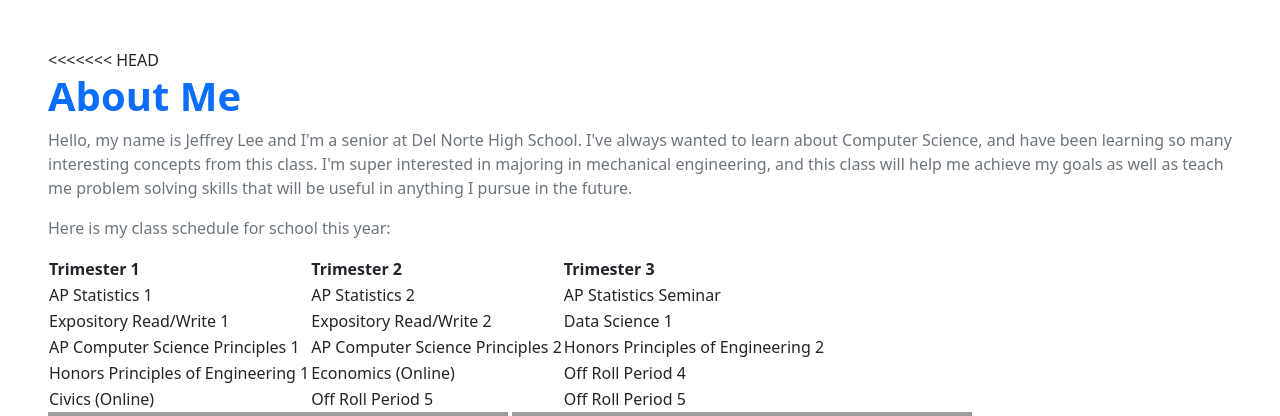
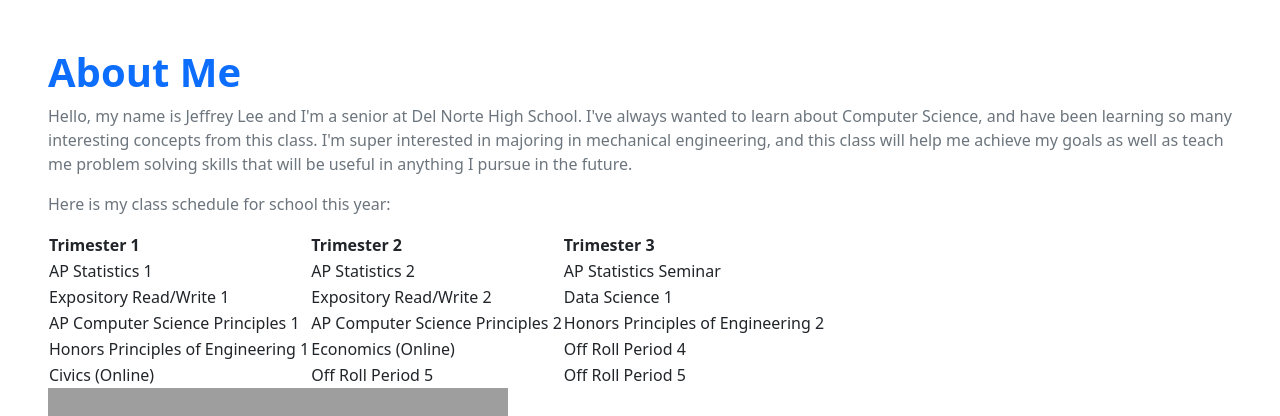
Before and after one commit to TheGerbil21/NBAD_flask, a Flask app: page /stub/ in a window 1280 px wide. Shown: the part 66-482 px from the top of the page. Run offline with Flask 2, Linux system fonts and the light colour scheme; grey boxes are pictures that could not be loaded.

Commit message:
stub finale

```diff
--- a/templates/stub.html
+++ b/templates/stub.html
@@ -8,7 +8,7 @@
 {% block body %}
     <!- Try building a new body here, bootstrap is a wise choice ->
     <div class="px-5 py-5 mx-auto">
-<<<<<<< HEAD
+
         <h1 class="text-primary"><strong>About Me</strong></h1>
         <p class="text-secondary">Hello, my name is Jeffrey Lee and I'm a senior at Del Norte High School. I've always wanted to learn about Computer Science, and have been learning so many interesting concepts from this class. I'm super interested in majoring in mechanical engineering, and this class will help me achieve my goals as well as teach me problem solving skills that will be useful in anything I pursue in the future.</p>
         <p class="text-secondary">Here is my class schedule for school this year:</p>
@@ -44,20 +44,9 @@
               <td>Off Roll Period 5</td>
             </tr>
           </table>
-          <img src="jeffrey.jpg" width="460" height="345">
-          <img src="IMG_8837.jpg" width="460" height="345">
-=======
-        <h1 class="text-primary"><strong>My Stub</strong></h1>
-<<<<<<< HEAD
-        <p class="text-secondary">Hello welcome to James' scrum board</p>
-=======
-        <p class="text-secondary">Favortie Movies:</p>
->>>>>>> 1.Hangover
-        2.Get Out
-        3.Toy Story
-        4.US
-        5.Demoliton Man
->>>>>>> 2798166624864fbf83165678a5bfe3e322bf2ec3
+          <img src="imageone.jpg" width="460" height="345">
+          <p class="text-secondary">A nice picture of me taken at the top of Yosemite Half Dome peak. I'm excited to learn all these new avenues of computer science from the remainder of the trimester!</p>
+
     </div>
 {% endblock %}
 
```
Also changed, not shown: static/assets/imageone.jpg (added).
